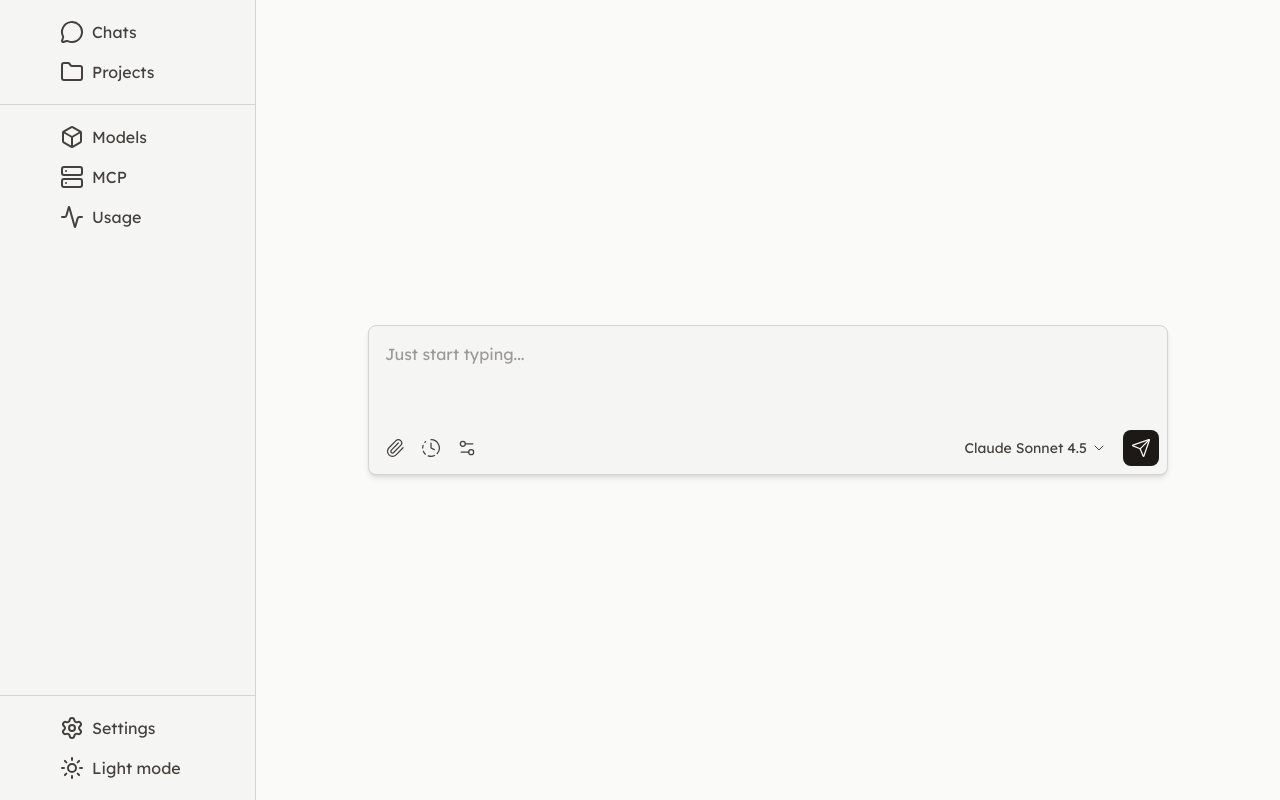
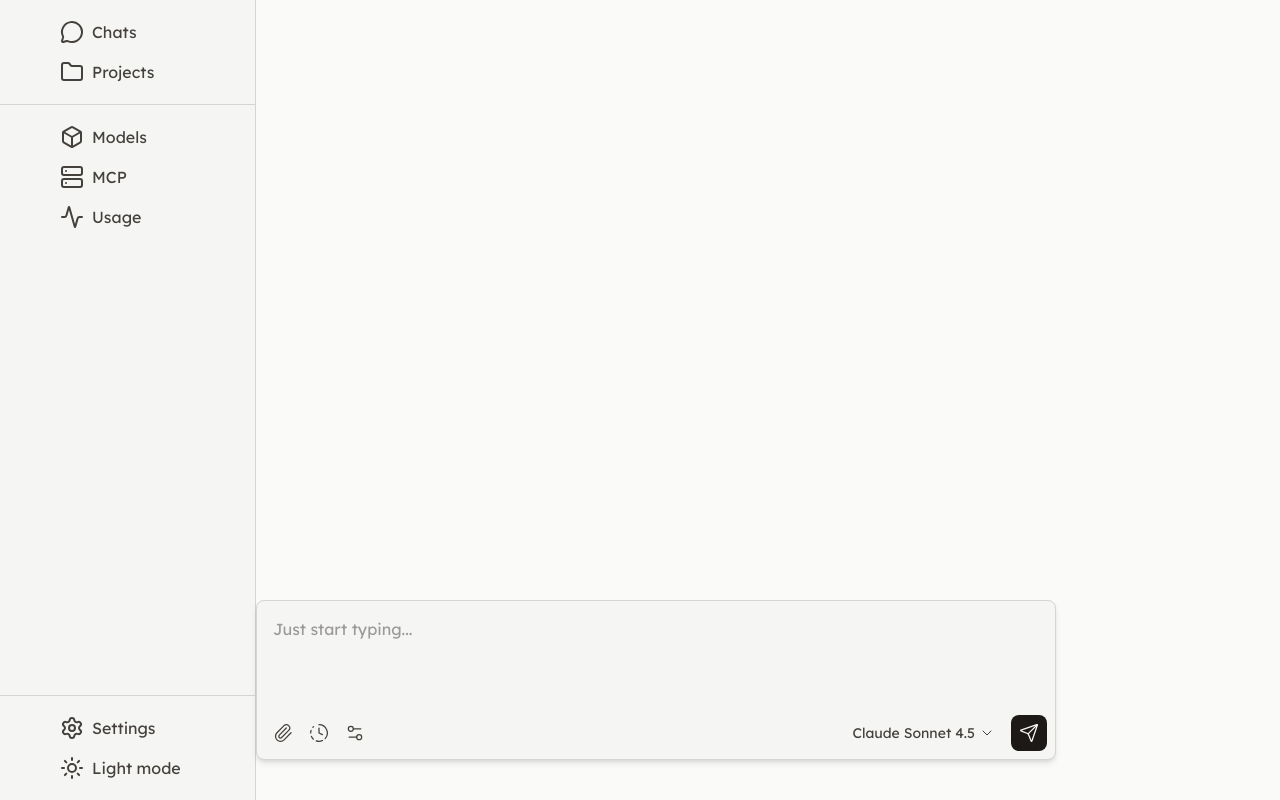
Before and after one commit to kyle-bush-14/basecamp, a React (Vite) app: page / in a window 1280 px wide. Built offline with nearby package versions, Linux system fonts and the light colour scheme.

Commit message:
placing the chat box in the correct position, adding the tailwind prettier plugin

```diff
--- a/package.json
+++ b/package.json
@@ -30,6 +30,7 @@
     "eslint-plugin-react-refresh": "^0.4.24",
     "globals": "^16.5.0",
     "prettier": "3.7.4",
+    "prettier-plugin-tailwindcss": "^0.7.2",
     "pretty-quick": "^4.2.2",
     "simple-git-hooks": "^2.13.1",
     "typescript": "~5.9.3",
--- a/src/App.tsx
+++ b/src/App.tsx
@@ -4,9 +4,9 @@ import ChatBox from "./chat/ChatBox";
 
 const App: FC = () => {
   return (
-    <div className="h-screen w-screen grid grid-cols-[auto_1fr]">
+    <div className="grid h-screen w-screen grid-cols-[auto_1fr]">
       <Sidebar />
-      <div className="flex items-center justify-center bg-stone-50">
+      <div className="relative flex bg-stone-50">
         <ChatBox />
       </div>
     </div>
--- a/src/chat/ChatBox.tsx
+++ b/src/chat/ChatBox.tsx
@@ -8,15 +8,15 @@ import Send from "./Send";
 
 const ChatBox: FC = () => {
   return (
-    <div className="flex flex-col w-200 h-37.5 border border-stone-300 bg-stone-100 rounded-lg p-2 shadow-md">
+    <div className="absolute bottom-10 flex h-40 w-200 flex-col rounded-lg border border-stone-300 bg-stone-100 p-2 shadow-md">
       <div className="grow p-2">
         <textarea
-          className="w-full h-full outline-none text-stone-700 resize-none bg-transparent"
+          className="h-full w-full resize-none bg-transparent text-stone-700 outline-none"
           placeholder="Just start typing..."
         />
       </div>
       <div className="flex flex-row items-center gap-2">
-        <div className="flex flex-row text-stone-700 grow">
+        <div className="flex grow flex-row text-stone-700">
           <Attach />
           <Thinking />
           <Settings />
```
Also changed, not shown: 2 other files (tests, documents, lock files or other folders).
